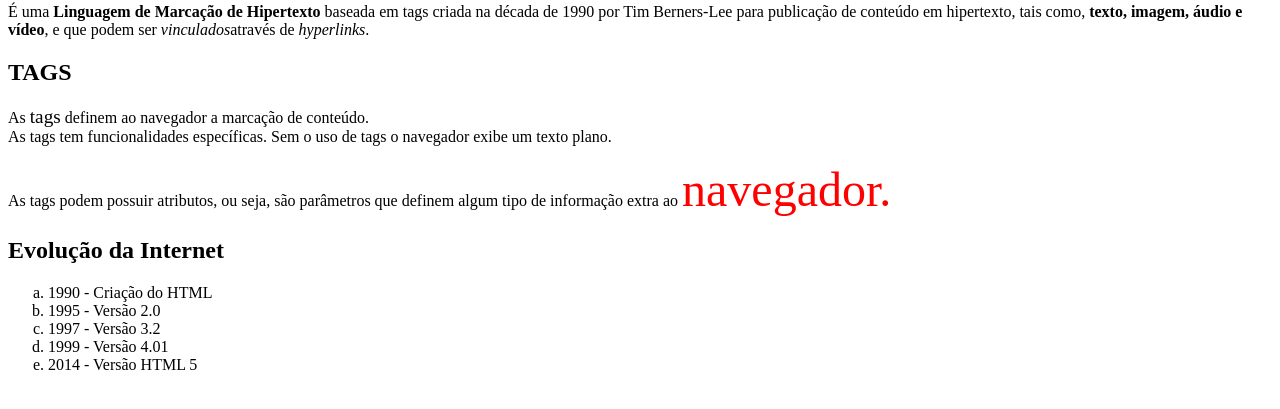
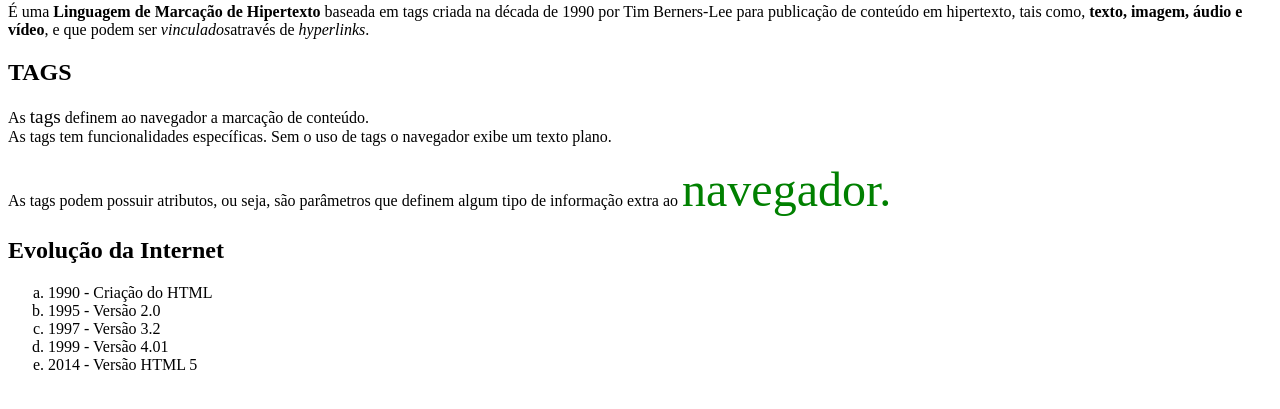
Before and after one commit to DanielaSianaPabis/primeiro_site, a plain HTML site: page index.html in a window 1280 px wide. Shown: the part 77-486 px from the top of the page. Drawn offline with Linux system fonts and the light colour scheme.

Commit message:
Update index.html

```diff
--- a/index.html
+++ b/index.html
@@ -11,7 +11,7 @@
     <p>É uma <b> Linguagem de Marcação de Hipertexto </b> baseada em tags criada na década de  1990 por Tim Berners-Lee para publicação de conteúdo em hipertexto, tais como, <strong>texto, imagem, áudio e vídeo</strong>, e que podem ser <i>vinculados</i>através de <em>hyperlinks</em>.</p>
     <h2>TAGS</h2>
     <p>As <big>tags</big> definem ao navegador a marcação de conteúdo.<br> As tags tem funcionalidades específicas. Sem o uso de tags o navegador exibe um texto plano.</p>
-    <p>As tags podem possuir atributos, ou seja, são parâmetros que definem algum tipo de informação extra ao <font color="red" size="14">navegador.</font></p>
+    <p>As tags podem possuir atributos, ou seja, são parâmetros que definem algum tipo de informação extra ao <font color="green" size="14">navegador.</font></p>
 
 
     <h2>Evolução da Internet</h2>
```
